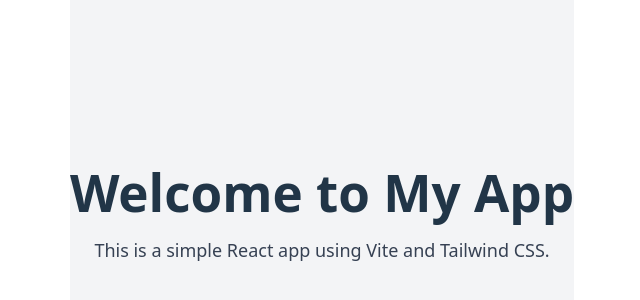
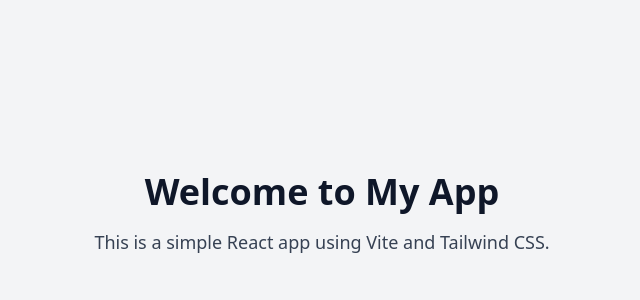
Before and after one commit to HasinPramodya/Personal-Portfolio, a React (Vite) app: page / in a window 1280 px wide. Shown: the part 218-518 px from the top of the page, without its empty margins (318-958 px from the left). Built offline with nearby package versions, Linux system fonts and the light colour scheme.

Commit message:
Created reusable utility classes using @apply and intergarte with tailwind

```diff
--- a/src/index.css
+++ b/src/index.css
@@ -1,69 +1,162 @@
 @import "tailwindcss";
-:root {
-  font-family: system-ui, Avenir, Helvetica, Arial, sans-serif;
-  line-height: 1.5;
-  font-weight: 400;
 
-  color-scheme: light dark;
-  color: rgba(255, 255, 255, 0.87);
-  background-color: #242424;
+@theme {
+  --color-border: hsl(var(--border));
+  --color-background: hsl(var(--background));
+  --color-foreground: hsl(var(--foreground));
 
-  font-synthesis: none;
-  text-rendering: optimizeLegibility;
-  -webkit-font-smoothing: antialiased;
-  -moz-osx-font-smoothing: grayscale;
+  --color-primary: hsl(var(--primary));
+  --color-primary-foreground: hsl(var(--primary-foreground));
+
+  --color-card: hsl(var(--card));
+
+  --animate-float: float 6s ease-in-out infinite;
+  --animate-pulse-subtle: pulse-subtle 4s ease-in-out infinite;
+  --animate-fade-in: fade-in 0.7s ease-out forwards;
+  --animate-fade-in-delay-1: fade-in 0.7s ease-out 0.2s forwards;
+  --animate-fade-in-delay-2: fade-in 0.7s ease-out 0.4s forwards;
+  --animate-fade-in-delay-3: fade-in 0.7s ease-out 0.6s forwards;
+  --animate-fade-in-delay-4: fade-in 0.7s ease-out 0.8s forwards;
+  --animate-meteor: meteor 5s linear infinite;
+
+  @keyframes float {
+    0%,
+    100% {
+      transform: translateY(0);
+    }
+    50% {
+      transform: translateY(-10px);
+    }
+  }
+  @keyframes pulse-subtle {
+    0%,
+    100% {
+      opacity: 1;
+    }
+    50% {
+      opacity: 0.8;
+    }
+  }
+  @keyframes fade-in {
+    from {
+      opacity: 0;
+      transform: translateY(20px);
+    }
+    to {
+      opacity: 1;
+      transform: translateY(0);
+    }
+  }
+  @keyframes meteor {
+    0% {
+      transform: rotate(215deg) translateX(0);
+      opacity: 1;
+    }
+    70% {
+      opacity: 1;
+    }
+    100% {
+      transform: rotate(215deg) translateX(-500px);
+      opacity: 0;
+    }
+  }
 }
 
-a {
-  font-weight: 500;
-  color: #646cff;
-  text-decoration: inherit;
-}
-a:hover {
-  color: #535bf2;
+@layer base {
+  :root {
+    --background: 210 40% 98%;
+    --foreground: 222 47% 11%;
+
+    --card: 0 0% 100%;
+
+    --primary: 250 47% 60%;
+    --primary-foreground: 210 40% 98%;
+
+    --border: 214 32% 91%;
+  }
+
+  .dark {
+    --background: 222 47% 4%;
+    --foreground: 213 31% 91%;
+
+    --card: 222 47% 8%;
+
+    --primary: 250 65% 65%;
+    --primary-foreground: 213 31% 91%;
+
+    --border: 217 33% 20%;
+  }
+
+  * {
+    @apply border-border;
+  }
+
+  html {
+    @apply scroll-smooth;
+  }
+
+  body {
+    @apply bg-background text-foreground transition-colors duration-300;
+    font-feature-settings: "rlig" 1, "calt" 1;
+  }
 }
 
-body {
-  margin: 0;
-  display: flex;
-  place-items: center;
-  min-width: 320px;
-  min-height: 100vh;
+@utility container {
+  margin-inline: auto;
+  padding-inline: 2rem;
+
+  @media (width >= 640px) {
+    max-width: 640px;
+  }
+  @media (width >= 768px) {
+    max-width: 768px;
+  }
+  @media (width >= 1024px) {
+    max-width: 1024px;
+  }
+  @media (width >= 1280px) {
+    max-width: 1280px;
+  }
+  @media (width >= 1400px) {
+    max-width: 1400px;
+  }
 }
 
-h1 {
-  font-size: 3.2em;
-  line-height: 1.1;
+@utility text-glow {
+  @apply relative;
+  text-shadow: 0 0 10px rgba(167, 139, 250, 0.5);
 }
 
-button {
-  border-radius: 8px;
-  border: 1px solid transparent;
-  padding: 0.6em 1.2em;
-  font-size: 1em;
-  font-weight: 500;
-  font-family: inherit;
-  background-color: #1a1a1a;
-  cursor: pointer;
-  transition: border-color 0.25s;
-}
-button:hover {
-  border-color: #646cff;
-}
-button:focus,
-button:focus-visible {
-  outline: 4px auto -webkit-focus-ring-color;
+@utility card-hover {
+  @apply transition-transform duration-300 hover:scale-[1.02] hover:shadow-lg;
 }
 
-@media (prefers-color-scheme: light) {
-  :root {
-    color: #213547;
-    background-color: #ffffff;
-  }
-  a:hover {
-    color: #747bff;
-  }
-  button {
-    background-color: #f9f9f9;
-  }
+@utility gradient-border {
+  @apply relative rounded-md;
+  background: linear-gradient(to right, hsl(var(--card)), hsl(var(--card)));
+  background-clip: padding-box;
+  border: 1px solid transparent;
 }
+
+@utility cosmic-button {
+  @apply px-6 py-2 rounded-full bg-primary text-primary-foreground font-medium
+  transition-all duration-300 hover:shadow-[0_0_10px_rgba(139,92,246,0.5)]
+  hover:scale-105 active:scale-95;
+}
+
+@utility star {
+  @apply absolute rounded-full bg-white;
+  box-shadow: 0 0 10px 2px rgba(255, 255, 255, 0.4);
+}
+
+@utility meteor {
+  @apply absolute bg-linear-to-r from-white via-white to-transparent rounded-full;
+  box-shadow: 0 0 10px 5px rgba(255, 255, 255, 0.3);
+}
+
+#root {
+  max-width: 100%;
+  margin: 0 auto;
+  padding: 0;
+  text-align: center;
+}
```
